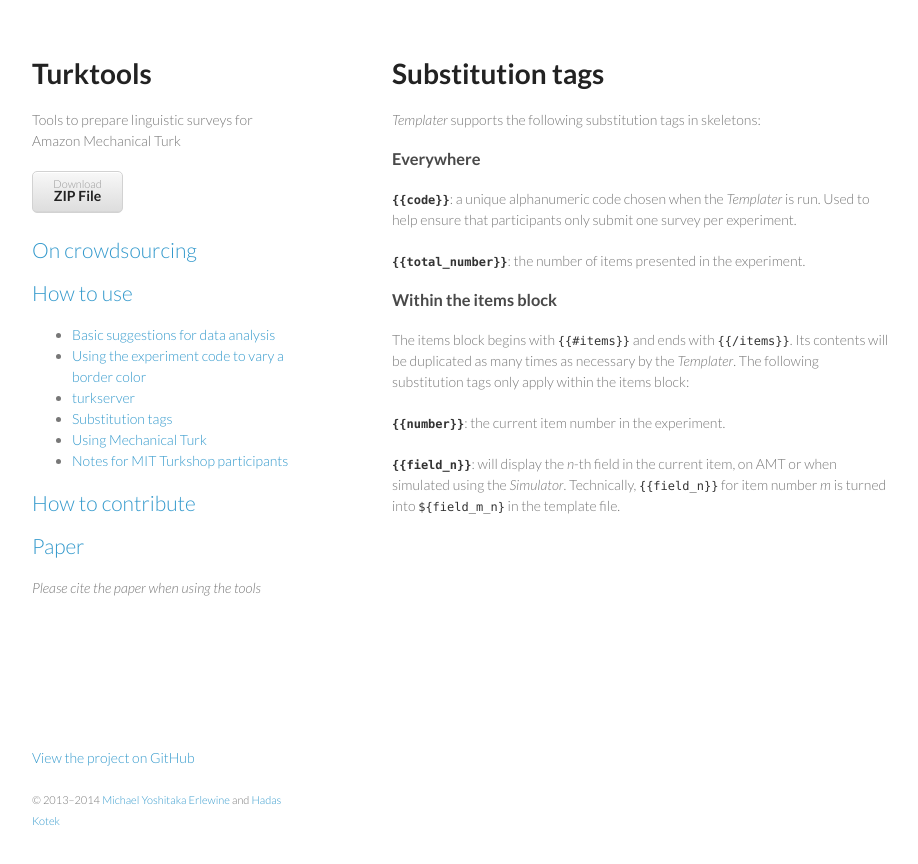
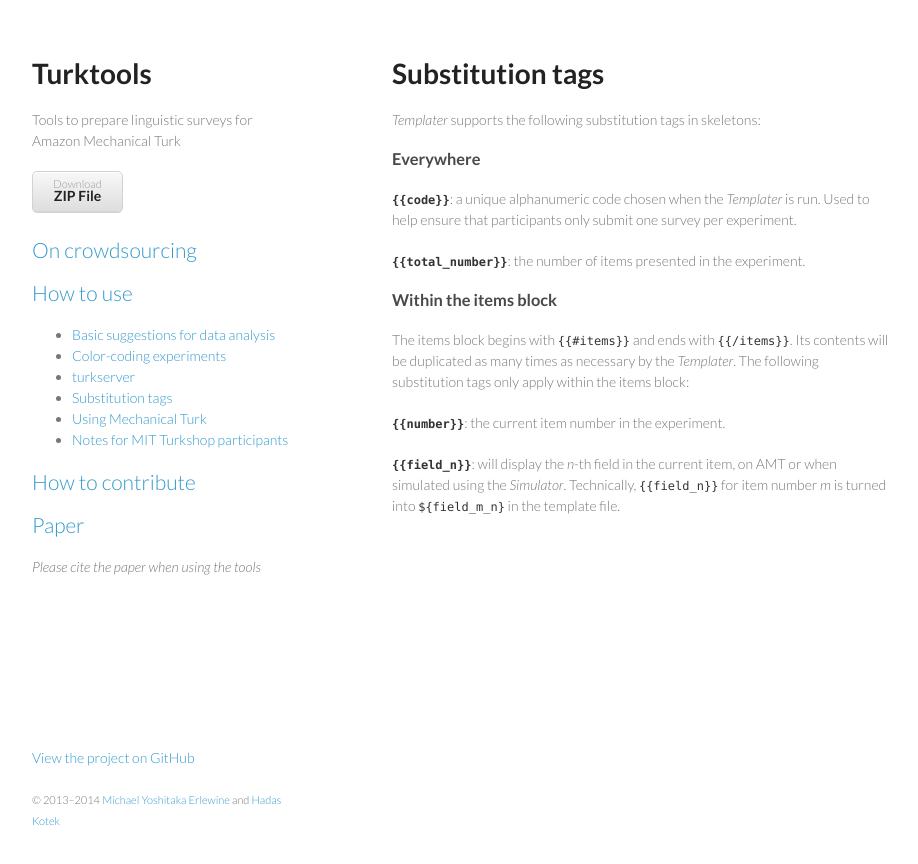
Before and after one commit to mitcho/turktools, a Jekyll site: the page built from use/tags.md, in a window 1280 px wide. Shown: the top 864 px of the page, without its empty margins (178-1096 px from the left). Built offline with Jekyll 4.4.1, drawn with Linux system fonts in a browser that asks for light colours.

Commit message:
title and oxford comma fix

```diff
--- a/use/color.md
+++ b/use/color.md
@@ -1,5 +1,5 @@
 ---
-title: Using the experiment code to vary a border color
+title: Color-coding experiments
 layout: default
 ---
 
@@ -34,4 +34,4 @@
 
 When using this setup, the experiment code that you use must be a known CSS color code. Here are 17 standard ones:
 
-aqua, black, blue, fuchsia, gray, grey, green, lime, maroon, navy, olive, purple, red, silver, teal, white and yellow
+aqua, black, blue, fuchsia, gray, grey, green, lime, maroon, navy, olive, purple, red, silver, teal, white, and yellow
```
